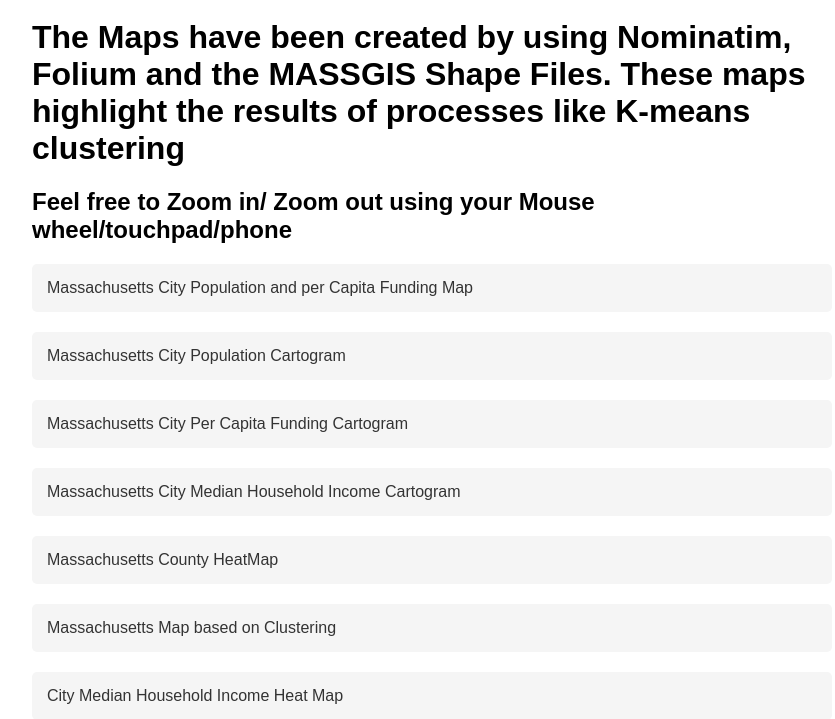
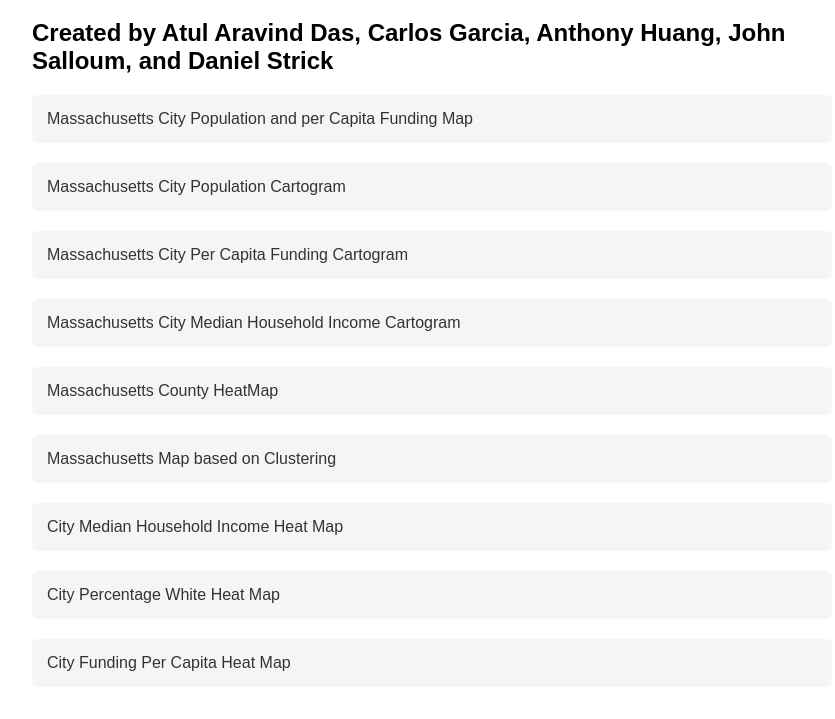
Before and after one commit to AtulAravindDas/Markey-Project-Maps, a plain HTML site: page index.html in a window 1280 px wide. Shown: the part 81-800 px from the top of the page, without its empty margins (208-1043 px from the left). Drawn offline with Linux system fonts and the light colour scheme.

Commit message:
Update index.html
updated text

```diff
--- a/index.html
+++ b/index.html
@@ -25,8 +25,7 @@
 </head>
 <body>
     <h1>Massachusetts County and City Maps</h1>
-    <h1>The Maps have been created by using Nominatim, Folium and the MASSGIS Shape Files. These maps highlight the results of processes like K-means clustering</h1>
-    <h2>Feel free to Zoom in/ Zoom out using your Mouse wheel/touchpad/phone</h2>
+    <h2>Created by Atul Aravind Das, Carlos Garcia, Anthony Huang, John Salloum, and Daniel Strick</h2>
     <a class="map-link" href="massachusetts_city_per_capita_funding_map.html">Massachusetts City Population and per Capita Funding Map</a>
     <a class="map-link" href="massachusetts_city_population_cartogram.html">Massachusetts City Population Cartogram</a>
     <a class="map-link" href="massachusetts_city_per_capita_funding_cartogram.html">Massachusetts City Per Capita Funding Cartogram</a>
```
